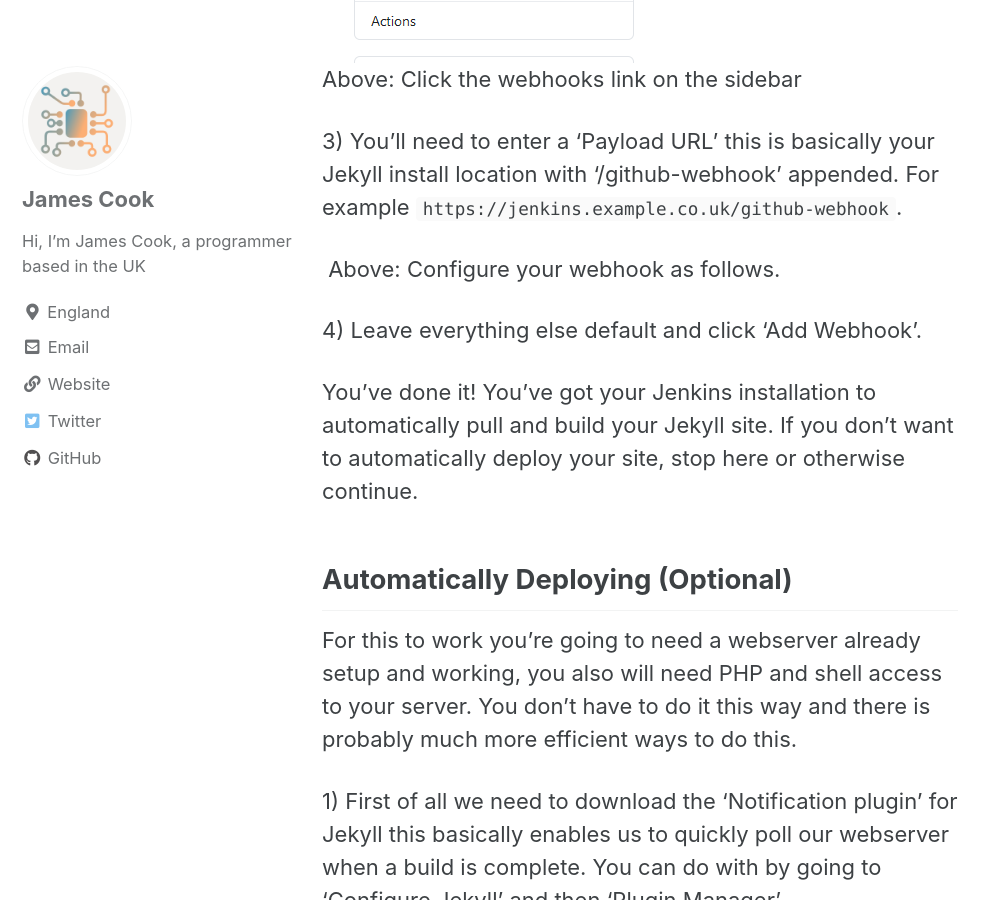
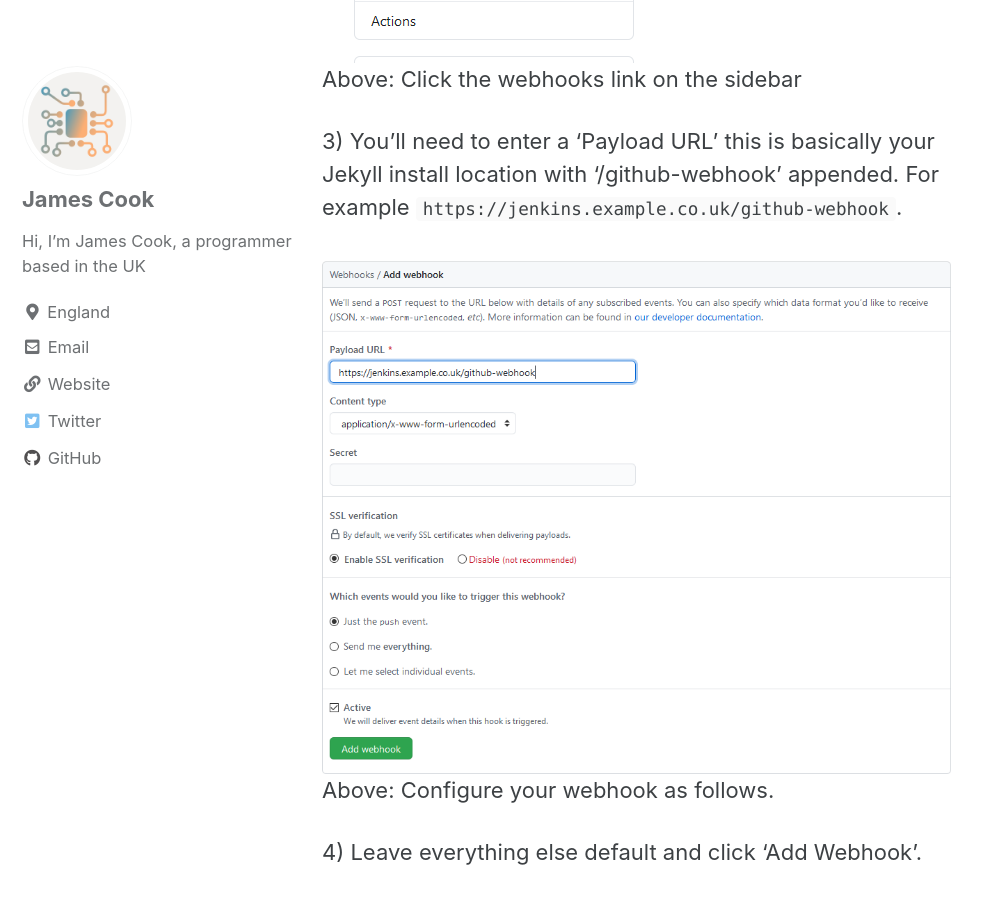
Before and after one commit to gigt1/jaminit.co.uk, a Jekyll site: the page built from _posts/2020-07-28-Speeding-Up-Jekyll-Jenkins.md, in a window 1280 px wide and 900 px high, scrolled down 6008 px. Shown: the whole window, without its empty margins (0-998 px from the left). Built offline with Jekyll 4.4.1, drawn with Linux system fonts in a browser that asks for light colours; cached includes are drawn as plain includes; comment, search, counter and statistics services are not loaded.

Commit message:
Fix more errors

```diff
--- a/_posts/2020-07-28-Speeding-Up-Jekyll-Jenkins.md
+++ b/_posts/2020-07-28-Speeding-Up-Jekyll-Jenkins.md
@@ -26,7 +26,7 @@ Well done! You've successfully installed Jenkins, now to setup our first job. I'
 ## Setting Up the Job
 1) Once you've installed Jenkins head over to the  'New Item' button on the main page of Jenkins, for this tutorial we are going to be using a 'Freestyle Project' so select that. Also give you're item a name.
 
-![An image showing the create item screen on Jenkins](/images/Jenkins-Create-New-Item.PNG)
+![An image showing the create item screen on Jenkins](/images/jenkins-create-new-item.PNG)
 Above: You should be greeted with this screen, just input a name and you're good to go!
 
 2) Next you'll be greeted with a lot of options, we are going to scroll down to 'Source code management', choose git and enter the URL of your repo. Click the add button next to credentials and input your username and password for Github. You can leave all the other settings default in this section.
@@ -66,12 +66,12 @@ Above: You can click the 'Build Now' option if you'd like to test it
 
 2) Now go to the Webhooks section and click 'Add Webhook', if needed enter your password and continue.
 
-![](/images/webhooks-sidebar-github.PNG)
+![An image containing the webhooks options on github](/images/webhooks-sidebar-github.PNG)
 Above: Click the webhooks link on the sidebar
 
 3) You'll need to enter a 'Payload URL' this is basically your Jekyll install location with '/github-webhook' appended. For example `https://jenkins.example.co.uk/github-webhook`.
 
-![](/images/webhook-github-repo.PNG)
+![The webhooks screen in github settings](/images/webhook-github-repo.PNG)
 Above: Configure your webhook as follows.
 
 4) Leave everything else default and click 'Add Webhook'.
```
Also changed, not shown: other parts of _posts/2020-07-28-Speeding-Up-Jekyll-Jenkins.md (+4 -4 lines), images/webhook-github-repo.PNG (renamed from images/wehook-github-repo.PNG).
